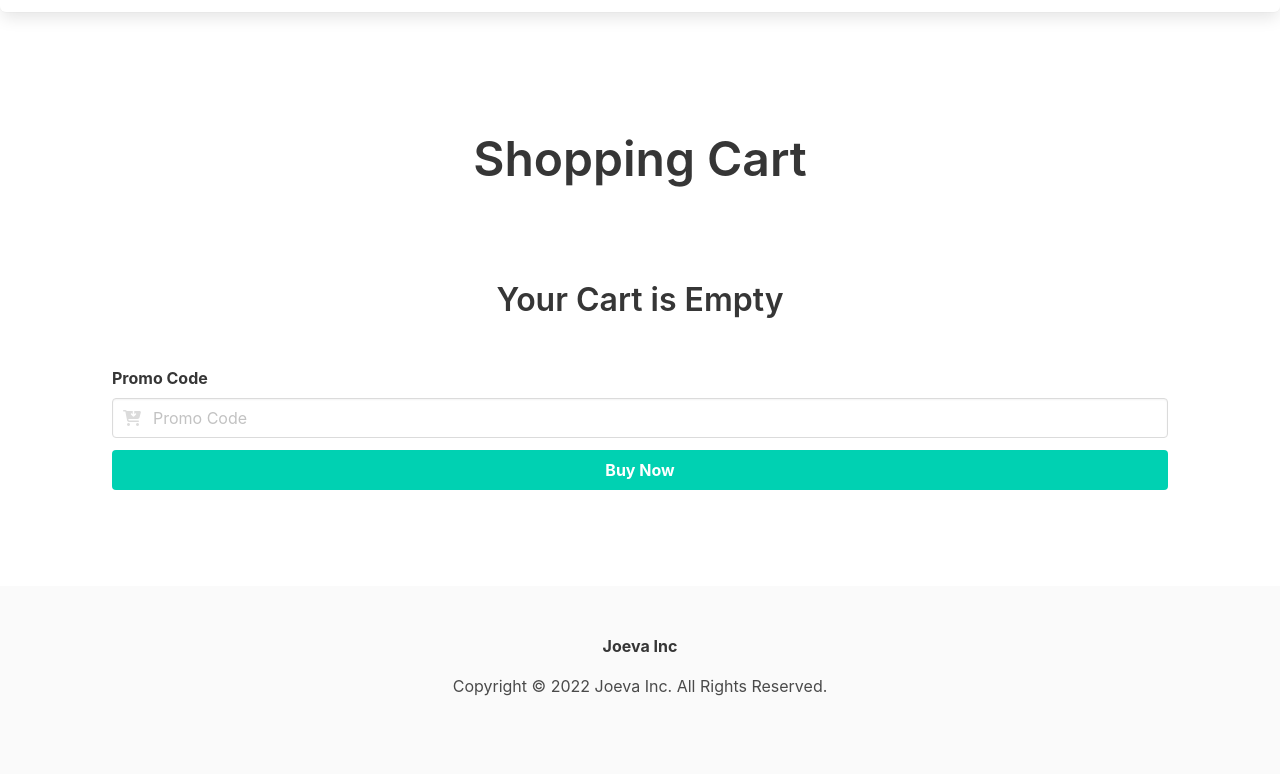
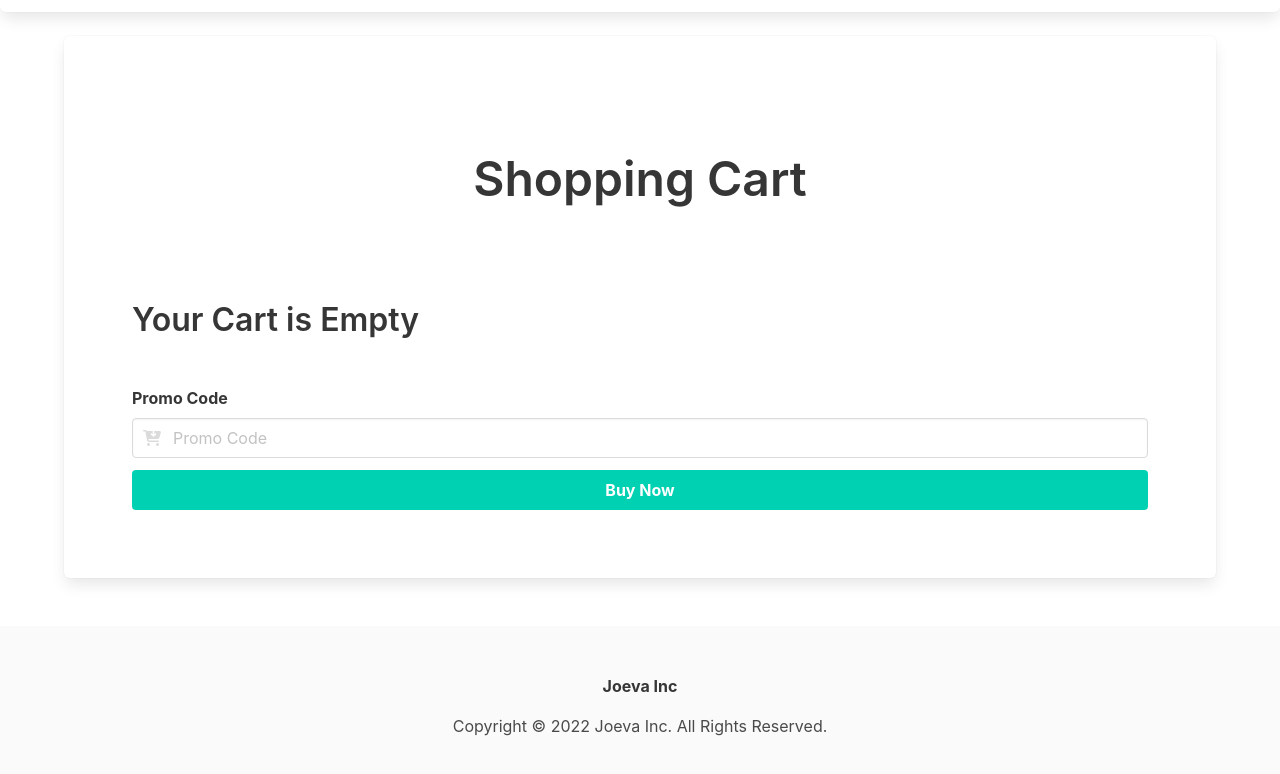
Before and after one commit to 1ShoukR/backend-full-stack-project, a website: page controller/public/views/cart.html in a window 1280 px wide. Shown: the part 102-876 px from the top of the page. Drawn offline with nearby package versions, Linux system fonts and the light colour scheme; no server answers.

Commit message:
Updated Cart Styling

```diff
--- a/controller/public/js/cart.js
+++ b/controller/public/js/cart.js
@@ -23,7 +23,7 @@ const setTotal = () => {
 
 const createBox = () => {
   const box = document.createElement("div");
-  box.className = "box";
+  box.className = "block";
   box.classList.add("is-flex", "is-justify-content-space-between", "is-align-items-center");
   box.onclick = event => {
     if (event.target.classList.contains("delete")) {
--- a/controller/public/views/cart.html
+++ b/controller/public/views/cart.html
@@ -179,11 +179,12 @@
       </div>
     </div>
     <div class="container">
+      <div class="box">
         <div class="hero">
           <div class="hero-body">
             <h1 class="title is-1 has-text-centered p-6">Shopping Cart</h1>
             <di id="cart" class="container"></di>
-          <p id="total" class="title has-text-centered m-6">Loading...</p>
+            <p id="total" class="title is-fullwidth has-text-left mt-6 mb-6">Loading...</p>
             <div class="field">
               <label class="label">Promo Code</label>
               <div class="control has-icons-left has-icons-right">
@@ -200,6 +201,7 @@
           </div>
         </div>
       </div>
+    </div>
     <footer class="footer mt-6">
       <div class="content has-text-centered">
         <p><strong>Joeva Inc</strong></p>
```
Lines whose indentation alone changed are shown as unchanged.
